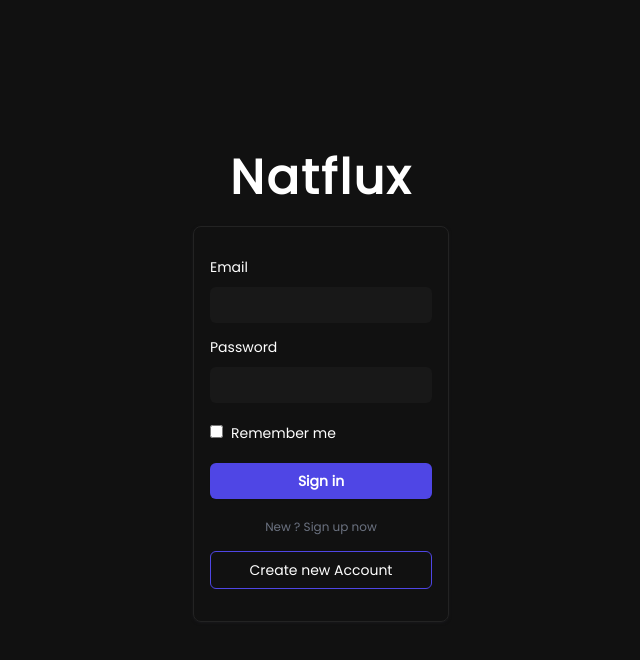
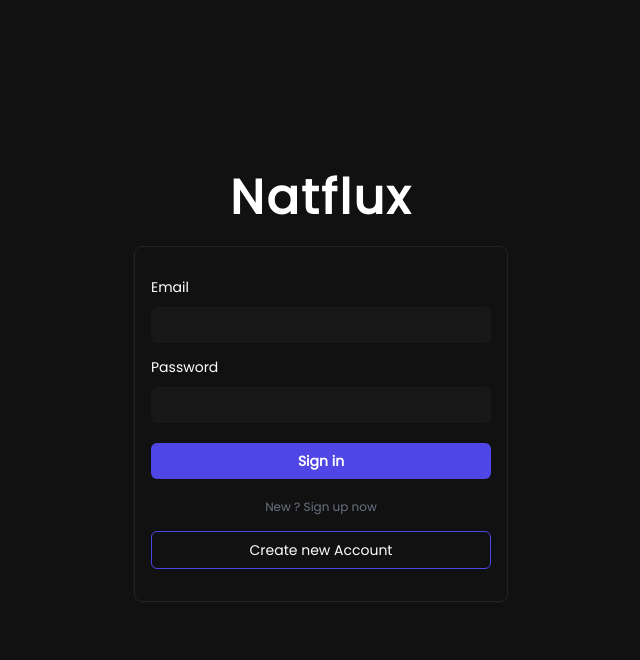
Before and after one commit to Agastya909/natflux-web, a Next.js app: page /auth in a window 1280 px wide. Shown: the top 660 px of the page, without its empty margins (319-959 px from the left). Built offline with nearby package versions, Linux system fonts and the light colour scheme.

Commit message:
setup basic auth and some home ui

```diff
--- a/app/auth/page.tsx
+++ b/app/auth/page.tsx
@@ -1,7 +1,33 @@
 "use client";
+import axios from "axios";
 import { useRouter } from "next/navigation";
+import { useState } from "react";
+
 export default function Login() {
+  const [email, setEmail] = useState<string>("");
+  const [password, setPw] = useState<string>("");
   const router = useRouter();
+
+  const login = async () => {
+    try {
+      const response = await axios.post(
+        "http://localhost:4000/auth/user/login",
+        { email, password }
+      );
+      const userData = {
+        id: response.data.data.id,
+        name: response.data.data.name,
+        email: response.data.data.email,
+        pfp_path: response.data.data.pfp_path,
+      };
+      localStorage.setItem("jwt", response.data.token);
+      localStorage.setItem("user", JSON.stringify(userData));
+      router.replace("/home");
+    } catch (error) {
+      console.log(error);
+    }
+  };
+
   return (
     <div className="flex flex-col items-center justify-center h-screen">
       {/* title */}
@@ -10,7 +36,7 @@ export default function Login() {
       </h1>
       {/* card */}
       <section
-        className="w-1/5 flex flex-col self-center py-3 my-6 border rounded-lg p-4 shadow shadow-zinc-900"
+        className="max-w-[480px] flex flex-col self-center py-3 my-6 border rounded-lg p-4 shadow shadow-zinc-900"
         style={{ borderColor: "#232323" }}
       >
         <label
@@ -22,8 +48,10 @@ export default function Login() {
         <input
           type="text"
           name="email"
-          id=""
-          className="rounded-md px-3 py-1.5 my-1 text-gray-900"
+          value={email}
+          onChange={(e) => setEmail(e.target.value)}
+          id="email"
+          className="rounded-md px-3 py-1.5 my-1 text-white"
           style={{ backgroundColor: "#181818" }}
         />
         <label
@@ -35,11 +63,14 @@ export default function Login() {
         <input
           type="password"
           name="password"
-          id=""
-          className="rounded-md px-3 py-1.5 my-1 text-black"
+          value={password}
+          onChange={(e) => setPw(e.target.value)}
+          id="password"
+          className="rounded-md px-3 py-1.5 my-1 text-white"
           style={{ backgroundColor: "#181818" }}
         />
-        <div className="flex flex-row items-center mt-2">
+        {/* add remember me once authentication is changed to more secure one */}
+        {/* <div className="flex flex-row items-center mt-2">
           <input
             type="checkbox"
             name="rememberme"
@@ -52,9 +83,10 @@ export default function Login() {
           >
             Remember me
           </label>
-        </div>
+        </div> */}
         <button
           type="submit"
+          onClick={login}
           className="flex w-full mt-4 mb-1  justify-center rounded-md bg-indigo-600 px-3 py-1.5 text-sm font-semibold leading-6 text-white shadow-sm hover:bg-indigo-500 focus-visible:outline focus-visible:outline-2 focus-visible:outline-offset-2 focus-visible:outline-indigo-600"
         >
           Sign in
--- a/app/auth/sign-up/page.tsx
+++ b/app/auth/sign-up/page.tsx
@@ -5,17 +5,17 @@ import { useRouter } from "next/navigation";
 export default function Login() {
   const router = useRouter();
   return (
-    <div className="flex flex-col items-center justify-center h-screen">
+    <div className="flex flex-col items-center justify-center h-screen max-w-[480px] m-auto">
       {/* title */}
-      <div className="w-1/5 flex flex-col">
+      <div className="flex flex-row items-center">
         <button onClick={() => router.back()}>
           <Image src="/left.png" alt="back-arrow" height={35} width={35} />
         </button>
-        <p className="flex-1 text-center text-lg tracking-wide">Create new account</p>
+        <p className="flex-1 text-center text-lg tracking-wide ml-6">Create new account</p>
       </div>
       {/* card */}
       <section
-        className="w-1/5 flex flex-col self-center my-6 border rounded-lg px-4 py-2 shadow shadow-zinc-900"
+        className="flex flex-col self-center my-6 border rounded-lg px-4 py-2 shadow shadow-zinc-900"
         style={{ borderColor: "#232323" }}
       >
         <label
--- /dev/null
+++ b/app/home/page.tsx
@@ -0,0 +1,69 @@
+"use client";
+import axios from "axios";
+import Image from "next/image";
+import { useRouter } from "next/navigation";
+import { useEffect, useState } from "react";
+
+type VideoData = {
+  id: string;
+  title: string;
+  summary: string;
+  uploader_id: string;
+  genre: string;
+  path: string;
+  thumbnail_path: string;
+  length: number;
+  size: number;
+  release_date: string;
+  created_at: Date;
+  updated_at: Date;
+};
+
+export default function Login() {
+  const router = useRouter();
+  const [videoData, setVideoData] = useState<VideoData[]>([]);
+
+  useEffect(() => {
+    fetchVideos();
+  }, []);
+
+  const fetchVideos = async () => {
+    try {
+      const response = await axios.get("http://localhost:4000/video/home", {
+        headers: { Authorization: `Bearer ${localStorage.getItem("jwt")}` },
+      });
+      const videos: VideoData[] = response.data.data;
+      setVideoData(videos);
+    } catch (error) {
+      console.log(error);
+    }
+  };
+
+  return (
+    <div className="flex flex-col items-center justify-center m-4">
+      <p>Home screen</p>
+      <div className="grid grid-cols-1 gap-4 sm:grid-cols-2 md:grid-cols-3 lg:grid-cols-4">
+        {videoData.map((video, index) => {
+          return (
+            <div
+              key={index}
+              className="border rounded-lg w-full pb-4 sm:w-50 sm:h-50"
+            >
+              <Image
+                src={video.thumbnail_path}
+                height={256}
+                width={256}
+                className="w-full h-36 rounded-t-lg lg:h-48"
+                alt={video.title}
+              />
+              <h2 className="text-lg font-semibold px-2">{video.title}</h2>
+              <p className="text-sm font-thin text-gray-300 px-2">
+                {video.summary}
+              </p>
+            </div>
+          );
+        })}
+      </div>
+    </div>
+  );
+}
```
Also changed, not shown: package.json (+6 -5 lines), 1 other file (tests, documents, lock files or other folders).
